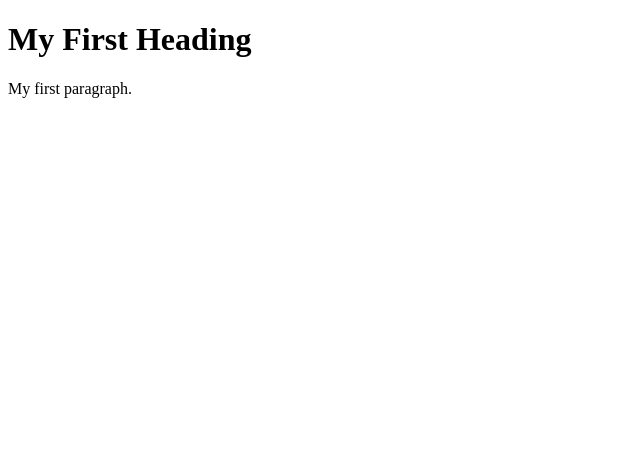
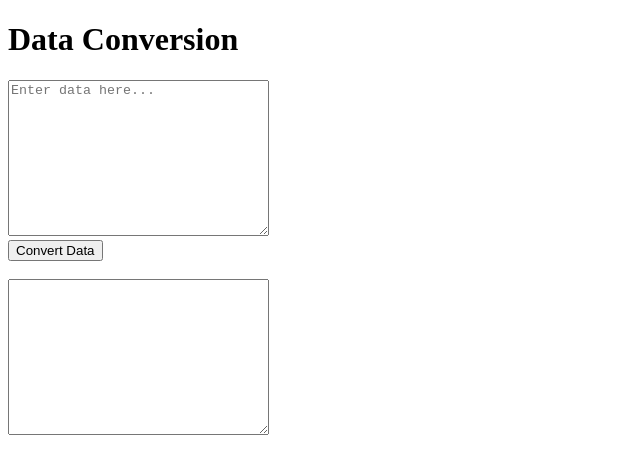
Before and after one commit to CodingAung/codingaung.github.io, a plain HTML site: page index.html in a window 1280 px wide. Shown: the whole page, without its empty margins (0-640 px from the left). Drawn offline with Linux system fonts and the light colour scheme.

Commit message:
Update index.html

```diff
--- a/index.html
+++ b/index.html
@@ -1,9 +1,29 @@
 <!DOCTYPE html>
 <html>
+<head>
+    <title>Data Conversion</title>
+</head>
 <body>
+    <h1>Data Conversion</h1>
+    <textarea id="inputData" rows="10" cols="30" placeholder="Enter data here..."></textarea>
+    <br>
+    <button onclick="convertData()">Convert Data</button>
+    <br><br>
+    <textarea id="outputData" rows="10" cols="30" readonly></textarea>
 
-<h1>My First Heading</h1>
-<p>My first paragraph.</p>
-
+    <script>
+        function convertData() {
+            var input = document.getElementById("inputData").value;
+            // Split by newline
+            var lines = input.split('\n');
+            // Remove numbers and full stops
+            for (var i = 0; i < lines.length; i++) {
+                lines[i] = lines[i].replace(/[0-9]+\.\s*/g, '').replace(/\./g, '');
+            }
+            // Join by semi-colon
+            var output = lines.join(';');
+            document.getElementById("outputData").value = output;
+        }
+    </script>
 </body>
 </html>
```
